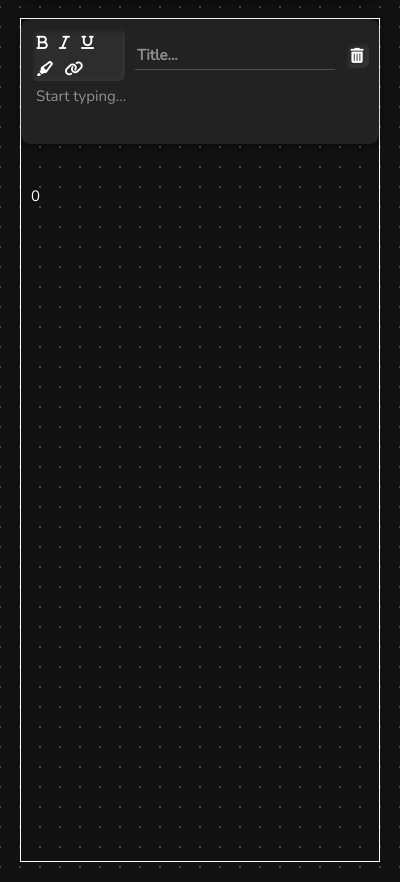
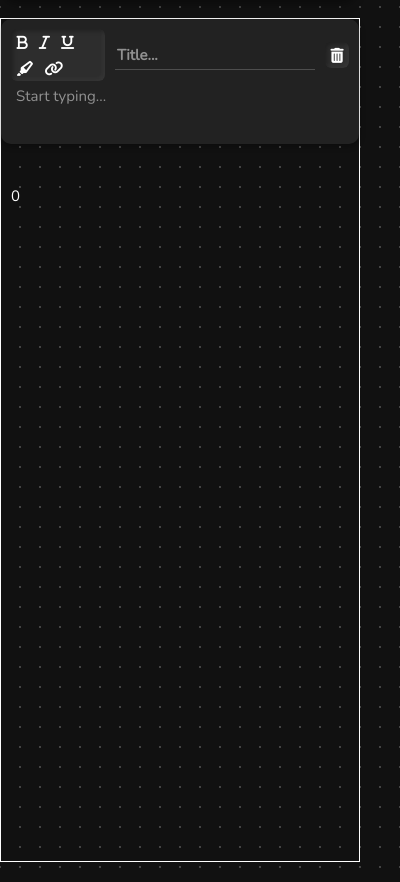
Before and after one commit to syntoniousrex/Quick-notes-extension, a browser extension: page popup.html in a window 400 px wide. Shown: the part 93-975 px from the top of the page. Drawn offline with nearby package versions, Linux system fonts and the light colour scheme.

Commit message:
Fix popup width

```diff
--- a/index.css
+++ b/index.css
@@ -40,6 +40,7 @@ body {
     display: flex;
     flex-direction: column;
     align-items: center;
+    width: 360px;
 }
 
 .mainBox {
```
